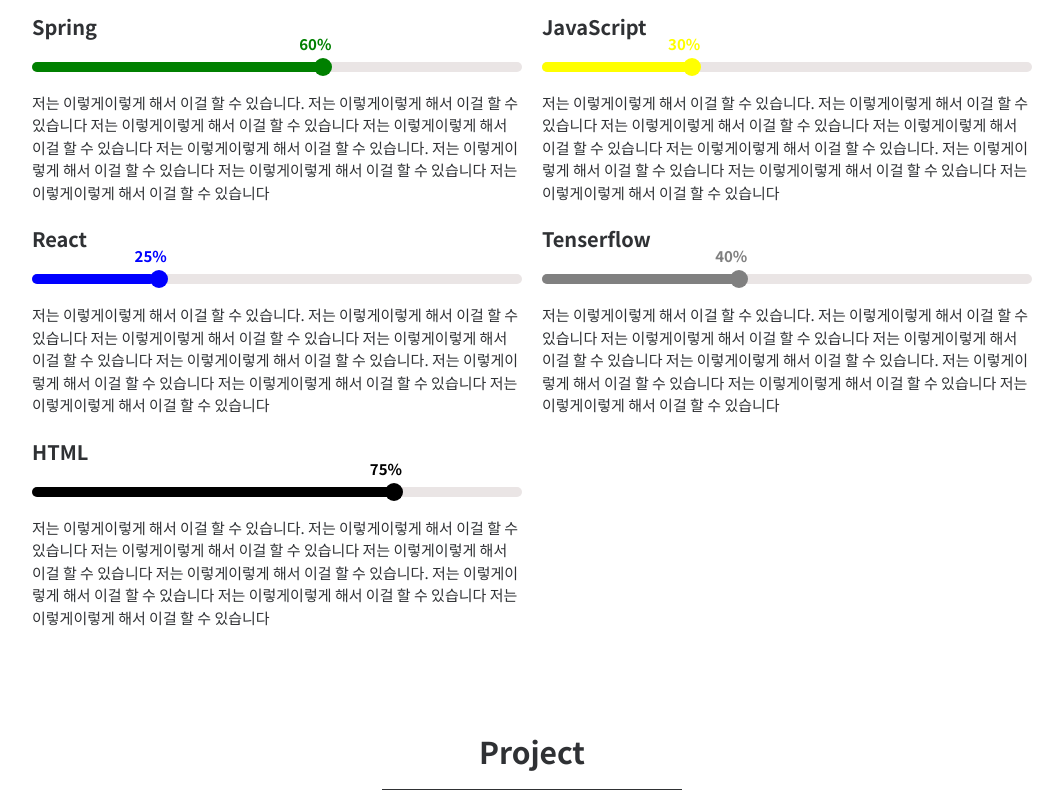
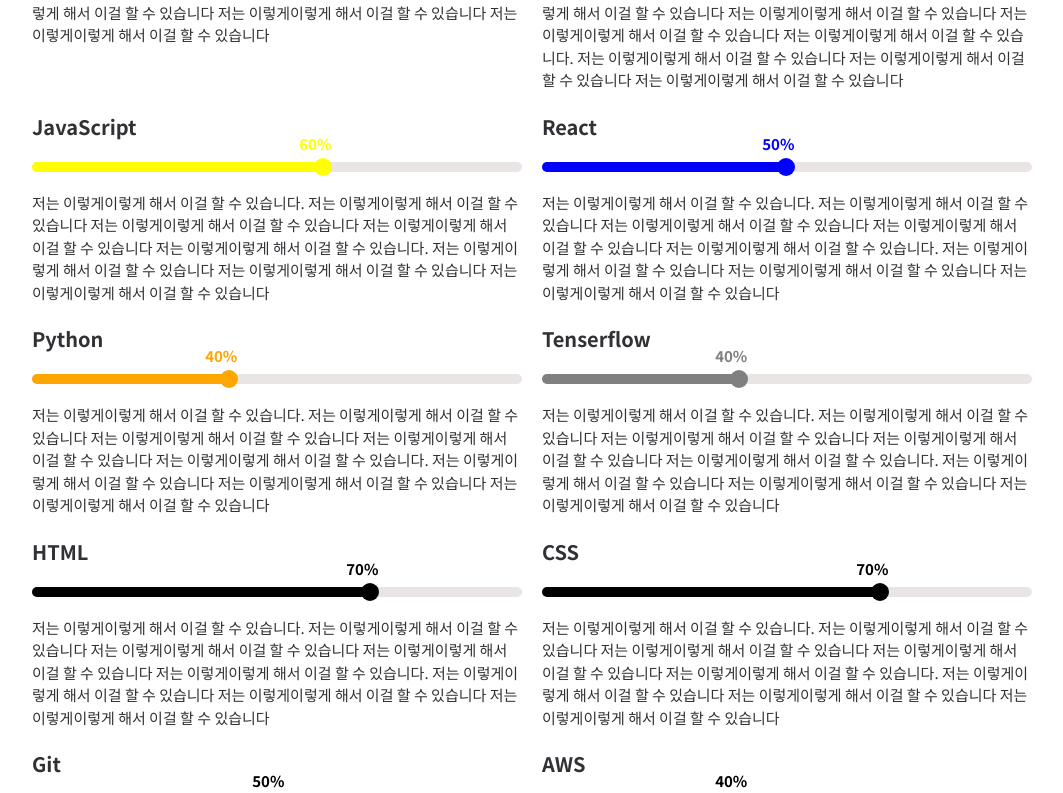
Before and after one commit to ssssigun/portfolio-page, a React (Create React App) app: page / in a window 1280 px wide. Shown: the part 1445-2238 px from the top of the page, without its empty margins (108-1171 px from the left). Built offline with nearby package versions, Linux system fonts and the light colour scheme.

Commit message:
헤더 클릭 및 이동 이벤트 작성 완료

```diff
--- a/package.json
+++ b/package.json
@@ -11,6 +11,7 @@
     "react-dom": "^18.2.0",
     "react-icons": "^5.0.1",
     "react-scripts": "5.0.1",
+    "react-scroll": "^1.9.0",
     "web-vitals": "^2.1.0"
   },
   "homepage": "http://ssssigun.github.io/portfolio-page",
--- a/public/index.html
+++ b/public/index.html
@@ -24,7 +24,7 @@
       work correctly both with client-side routing and a non-root public URL.
       Learn how to configure a non-root public URL by running `npm run build`.
     -->
-    <title>React App</title>
+    <title>시권's Portfolio</title>
   </head>
   <body>
     <noscript>You need to enable JavaScript to run this app.</noscript>
--- a/src/App.js
+++ b/src/App.js
@@ -7,18 +7,19 @@ import TechSkill from "./page/TechSkill.js";
 import Projects from './page/Project.js';
 import Experience from './page/Experience.js';
 import Contact from './page/Contact.js';
-
+import { useRef } from 'react';
 function App() {
+  const scrollRef = useRef([]);
   return (
     <div className="App">
-      <Header/>
+      <Header scrollRef={scrollRef}/>
       <div className="main">
         <Introduce/>
-        <AboutMe/>
-        <TechSkill/>
-        <Projects/>
-        <Experience/>
-        <Contact/>
+        <AboutMe ref={scrollRef}/>
+        <TechSkill ref={scrollRef}/>
+        <Projects ref={scrollRef}/>
+        <Experience ref={scrollRef}/>
+        <Contact ref={scrollRef}/>
       </div>
     </div>
   );
--- a/src/css/Contact.css
+++ b/src/css/Contact.css
@@ -1,5 +1,5 @@
 .contact{
     width: 100%;
-    height: 500px;
+    height: 800px;
     padding: 30px;
 }
--- a/src/css/Header.css
+++ b/src/css/Header.css
@@ -11,12 +11,12 @@
     justify-content: space-between;
     box-sizing: border-box;
     padding: 0 40px;
-    /* 뺄까 고민중 */
     box-shadow: 0 1px 0.3rem hsla(0,0%,80%,.8);
 }
 .menuText{
     line-height: 80px;
     font-size: 15px;
+    cursor: pointer;
 }
 .logo{
     width: 13%;
@@ -29,3 +29,7 @@
     display: flex;
     gap : 40px;
 }
+.checked{
+    font-weight: bold;
+    border-bottom: 2px solid #000;
+}
--- a/src/css/Tittle.css
+++ b/src/css/Tittle.css
@@ -2,7 +2,8 @@
     width :30%;
     font-size: 30px;
     font-weight: bold;
-    margin : 100px auto 30px;
+    margin : 0px auto 30px;
+    padding-top: 100px;
     border-bottom: 0.5px solid #2f3134;
 }
 .tittleText{
--- a/src/page/AboutMe.js
+++ b/src/page/AboutMe.js
@@ -7,11 +7,13 @@ import { FaGraduationCap } from "react-icons/fa";
 import { FaGithub } from "react-icons/fa";
 import { SiBloglovin } from "react-icons/si";
 import Tittle from "../component/Tittle.js";
-function AboutMe() {
+import { forwardRef } from "react";
+
+const AboutMe = forwardRef((props, ref) => {
   const infoSize = 25;
   const snsSize = 30;
     return (
-      <div className="aboutMe">
+      <div className="aboutMe" ref={aboutMeRef => (ref.current[0] = aboutMeRef)}>
         <Tittle tittle ={"ABOUT ME"}/>
         <div className="aboutMeBody">
           <div className="pictureArea">
@@ -58,6 +60,6 @@ function AboutMe() {
         </div>
       </div>
     );
-  }
+  });
 
   export default AboutMe;
--- a/src/page/Contact.js
+++ b/src/page/Contact.js
@@ -1,9 +1,10 @@
 import "../css/Contact.css";
 import Tittle from "../component/Tittle";
+import { forwardRef } from "react";
 
-function Contact() {
+const Contact = forwardRef((props, ref) =>{
   return (
-      <div className="contact">
+    <div className="contact" ref={contactRef => (ref.current[4] = contactRef)}>
       <Tittle tittle ={"Contact"}/>
       <h1>감사합니다</h1>
       <p>
@@ -12,6 +13,6 @@ function Contact() {
       </p>
     </div>
   );
-  }
+});
 
   export default Contact;
--- a/src/page/Project.js
+++ b/src/page/Project.js
@@ -1,7 +1,9 @@
 import "../css/Project.css";
 import ProjectCard from "../component/ProjectCard.js";
 import Tittle from "../component/Tittle.js";
-function Project() {
+import { forwardRef } from "react";
+
+const Project = forwardRef((props,ref) =>{
   const pr = [
     {
       tittle : "웹 오목",
@@ -25,7 +27,7 @@ function Project() {
     },
     {
       tittle : "기부 서비스",
-      period : "2023.05.01 ~ 2023.06.01 (6인 팀 프로젝트)",
+      period : "2023.07.23 ~ 2023.08.18 (3인 팀 프로젝트)",
       img : "omokMain.png",
       detail1 : `
         저는 이렇게이렇게 해서 이걸 할 수 있습니다. 저는 이렇게이렇게 해서 이걸 할 수 있습니다  저는 이렇게이렇게 해서 이걸 할 수 있습니다  저는 이렇게이렇게 해서 이걸 할 수 있습니다
@@ -45,7 +47,7 @@ function Project() {
     }
   ]
     return (
-      <ul className="project">
+      <ul className="project" ref={projectRef => (ref.current[2] = projectRef)}>
         <Tittle tittle ={"Project"}/>
         {
           pr.map((ele =>{
@@ -54,11 +56,8 @@ function Project() {
             )
           }))
         }
-        {/* <li> <ProjectCard/> </li>
-        <li> <ProjectCard/> </li>
-        <li> <ProjectCard/> </li> */}
       </ul>
     );
-  }
+  });
 
   export default Project;
--- a/src/page/TechSkill.js
+++ b/src/page/TechSkill.js
@@ -1,7 +1,9 @@
 import SkillCard from "../component/SkillCard.js";
 import "../css/TechSkill.css";
 import Tittle from "../component/Tittle.js";
-function TechSkill() {
+import { forwardRef } from "react";
+
+const TechSkill = forwardRef((props,ref) =>{
   const skills = [
     {
       skillName : "Java",
@@ -11,31 +13,31 @@ function TechSkill() {
       저는 이렇게이렇게 해서 이걸 할 수 있습니다. 저는 이렇게이렇게 해서 이걸 할 수 있습니다  저는 이렇게이렇게 해서 이걸 할 수 있습니다  저는 이렇게이렇게 해서 이걸 할 수 있습니다`
     },
     {
-      skillName : "Python",
-      color : "skyblue",
-      bar : 40,
+      skillName : "Spring",
+      color : "green",
+      bar : 60,
       details : `저는 이렇게이렇게 해서 이걸 할 수 있습니다. 저는 이렇게이렇게 해서 이걸 할 수 있습니다  저는 이렇게이렇게 해서 이걸 할 수 있습니다  저는 이렇게이렇게 해서 이걸 할 수 있습니다
       저는 이렇게이렇게 해서 이걸 할 수 있습니다. 저는 이렇게이렇게 해서 이걸 할 수 있습니다  저는 이렇게이렇게 해서 이걸 할 수 있습니다  저는 이렇게이렇게 해서 이걸 할 수 있습니다
       저는 이렇게이렇게 해서 이걸 할 수 있습니다. 저는 이렇게이렇게 해서 이걸 할 수 있습니다  저는 이렇게이렇게 해서 이걸 할 수 있습니다  저는 이렇게이렇게 해서 이걸 할 수 있습니다`
     },
     {
-      skillName : "Spring",
-      color : "green",
-      bar : 60,
-      details : `저는 이렇게이렇게 해서 이걸 할 수 있습니다. 저는 이렇게이렇게 해서 이걸 할 수 있습니다  저는 이렇게이렇게 해서 이걸 할 수 있습니다  저는 이렇게이렇게 해서 이걸 할 수 있습니다
-      저는 이렇게이렇게 해서 이걸 할 수 있습니다. 저는 이렇게이렇게 해서 이걸 할 수 있습니다  저는 이렇게이렇게 해서 이걸 할 수 있습니다  저는 이렇게이렇게 해서 이걸 할 수 있습니다`
-    },
-    {
       skillName : "JavaScript",
       color : "yellow",
-      bar : 30,
+      bar : 60,
       details : `저는 이렇게이렇게 해서 이걸 할 수 있습니다. 저는 이렇게이렇게 해서 이걸 할 수 있습니다  저는 이렇게이렇게 해서 이걸 할 수 있습니다  저는 이렇게이렇게 해서 이걸 할 수 있습니다
       저는 이렇게이렇게 해서 이걸 할 수 있습니다. 저는 이렇게이렇게 해서 이걸 할 수 있습니다  저는 이렇게이렇게 해서 이걸 할 수 있습니다  저는 이렇게이렇게 해서 이걸 할 수 있습니다`
     },
     {
       skillName : "React",
       color : "blue",
-      bar : 25,
+      bar : 50,
+      details : `저는 이렇게이렇게 해서 이걸 할 수 있습니다. 저는 이렇게이렇게 해서 이걸 할 수 있습니다  저는 이렇게이렇게 해서 이걸 할 수 있습니다  저는 이렇게이렇게 해서 이걸 할 수 있습니다
+      저는 이렇게이렇게 해서 이걸 할 수 있습니다. 저는 이렇게이렇게 해서 이걸 할 수 있습니다  저는 이렇게이렇게 해서 이걸 할 수 있습니다  저는 이렇게이렇게 해서 이걸 할 수 있습니다`
+    },
+    {
+      skillName : "Python",
+      color : "orange",
+      bar : 40,
       details : `저는 이렇게이렇게 해서 이걸 할 수 있습니다. 저는 이렇게이렇게 해서 이걸 할 수 있습니다  저는 이렇게이렇게 해서 이걸 할 수 있습니다  저는 이렇게이렇게 해서 이걸 할 수 있습니다
       저는 이렇게이렇게 해서 이걸 할 수 있습니다. 저는 이렇게이렇게 해서 이걸 할 수 있습니다  저는 이렇게이렇게 해서 이걸 할 수 있습니다  저는 이렇게이렇게 해서 이걸 할 수 있습니다`
     },
@@ -49,14 +51,35 @@ function TechSkill() {
     {
       skillName : "HTML",
       color : "black",
-      bar : 75,
+      bar : 70,
+      details : `저는 이렇게이렇게 해서 이걸 할 수 있습니다. 저는 이렇게이렇게 해서 이걸 할 수 있습니다  저는 이렇게이렇게 해서 이걸 할 수 있습니다  저는 이렇게이렇게 해서 이걸 할 수 있습니다
+      저는 이렇게이렇게 해서 이걸 할 수 있습니다. 저는 이렇게이렇게 해서 이걸 할 수 있습니다  저는 이렇게이렇게 해서 이걸 할 수 있습니다  저는 이렇게이렇게 해서 이걸 할 수 있습니다`
+    },
+    {
+      skillName : "CSS",
+      color : "black",
+      bar : 70,
+      details : `저는 이렇게이렇게 해서 이걸 할 수 있습니다. 저는 이렇게이렇게 해서 이걸 할 수 있습니다  저는 이렇게이렇게 해서 이걸 할 수 있습니다  저는 이렇게이렇게 해서 이걸 할 수 있습니다
+      저는 이렇게이렇게 해서 이걸 할 수 있습니다. 저는 이렇게이렇게 해서 이걸 할 수 있습니다  저는 이렇게이렇게 해서 이걸 할 수 있습니다  저는 이렇게이렇게 해서 이걸 할 수 있습니다`
+    },
+    {
+      skillName : "Git",
+      color : "black",
+      bar : 50,
+      details : `저는 이렇게이렇게 해서 이걸 할 수 있습니다. 저는 이렇게이렇게 해서 이걸 할 수 있습니다  저는 이렇게이렇게 해서 이걸 할 수 있습니다  저는 이렇게이렇게 해서 이걸 할 수 있습니다
+      저는 이렇게이렇게 해서 이걸 할 수 있습니다. 저는 이렇게이렇게 해서 이걸 할 수 있습니다  저는 이렇게이렇게 해서 이걸 할 수 있습니다  저는 이렇게이렇게 해서 이걸 할 수 있습니다`
+    },
+    {
+      skillName : "AWS",
+      color : "black",
+      bar : 40,
       details : `저는 이렇게이렇게 해서 이걸 할 수 있습니다. 저는 이렇게이렇게 해서 이걸 할 수 있습니다  저는 이렇게이렇게 해서 이걸 할 수 있습니다  저는 이렇게이렇게 해서 이걸 할 수 있습니다
       저는 이렇게이렇게 해서 이걸 할 수 있습니다. 저는 이렇게이렇게 해서 이걸 할 수 있습니다  저는 이렇게이렇게 해서 이걸 할 수 있습니다  저는 이렇게이렇게 해서 이걸 할 수 있습니다`
     }
 
   ]
     return (
-      <div className="techSkill">
+      <div className="techSkill" ref={techSkillRef => (ref.current[1] = techSkillRef)}>
         <div className="techSkillDetail">
           <Tittle tittle ={"Tech Skill"}/>
           <div>
@@ -79,6 +102,6 @@ function TechSkill() {
         </ul>
       </div>
     );
-  }
+  });
 
   export default TechSkill;
```
Also changed, not shown: src/component/Header.js (+67 -17 lines), src/page/Experience.js (+6 -16 lines), 2 other files (tests, documents, lock files or other folders). Lines whose indentation alone changed are shown as unchanged.
